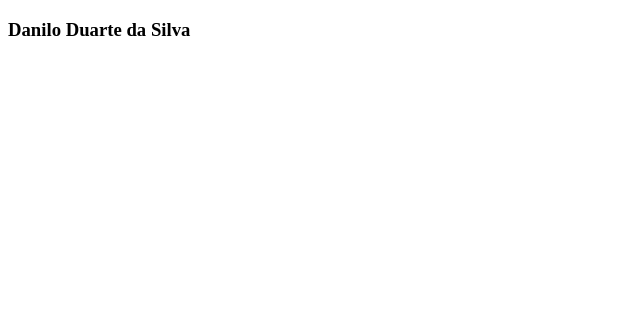
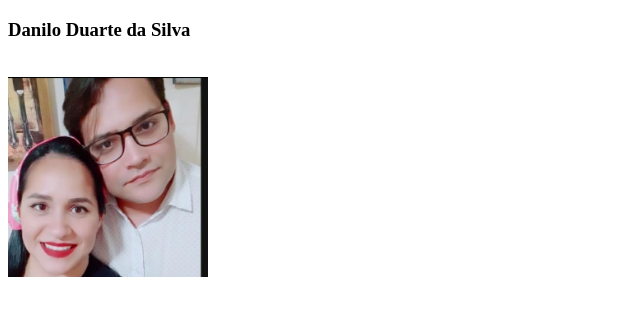
Before and after one commit to Daniloformer/daniloformer.github.io, a plain HTML site: page index.html in a window 1280 px wide. Shown: the whole page, without its empty margins (0-640 px from the left). Drawn offline with Linux system fonts and the light colour scheme.

Commit message:
Adicionando começo de potifolio

```diff
--- a/index.html
+++ b/index.html
@@ -8,6 +8,7 @@
 </head>
 <body>
     <h3>Danilo Duarte da Silva</h3><br>
+<img src="imagens/danilo.jpeg" width= "200px" alt="Dono da página, Danilo">
 
 </body>
 </html>
```
Also changed, not shown: imagens/danilo.jpeg (added).
